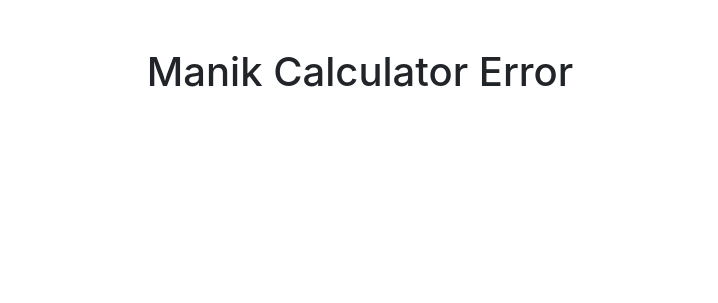
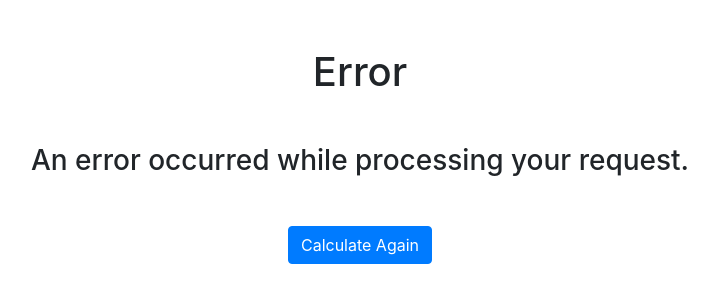
Before and after one commit to manikcloud/manik-python-flask-calculator, a Flask app: page /error in a window 1280 px wide. Shown: the top 303 px of the page, without its empty margins (280-998 px from the left). Run offline with Flask 3, Linux system fonts and the light colour scheme; some libraries are stand-ins or nearby versions.

Commit message:
python new

```diff
--- a/templates/error.html
+++ b/templates/error.html
@@ -3,9 +3,16 @@
 <head>
     <meta charset="UTF-8">
     <meta name="viewport" content="width=device-width, initial-scale=1.0">
-    <title>Manik Calculator Error</title>
+    <title>Error</title>
     <link rel="stylesheet" href="https://stackpath.bootstrapcdn.com/bootstrap/4.5.2/css/bootstrap.min.css">
 </head>
 <body>
     <div class="container mt-5">
-        <h1 class="text-center mb-5">Manik Calculator Error</h1>
+        <h1 class="text-center mb-5">Error</h1>
+        <h3 class="text-center">An error occurred while processing your request.</h3>
+        <div class="text-center mt-5">
+            <a href="/" class="btn btn-primary">Calculate Again</a>
+        </div>
+    </div>
+</body>
+</html>
```
